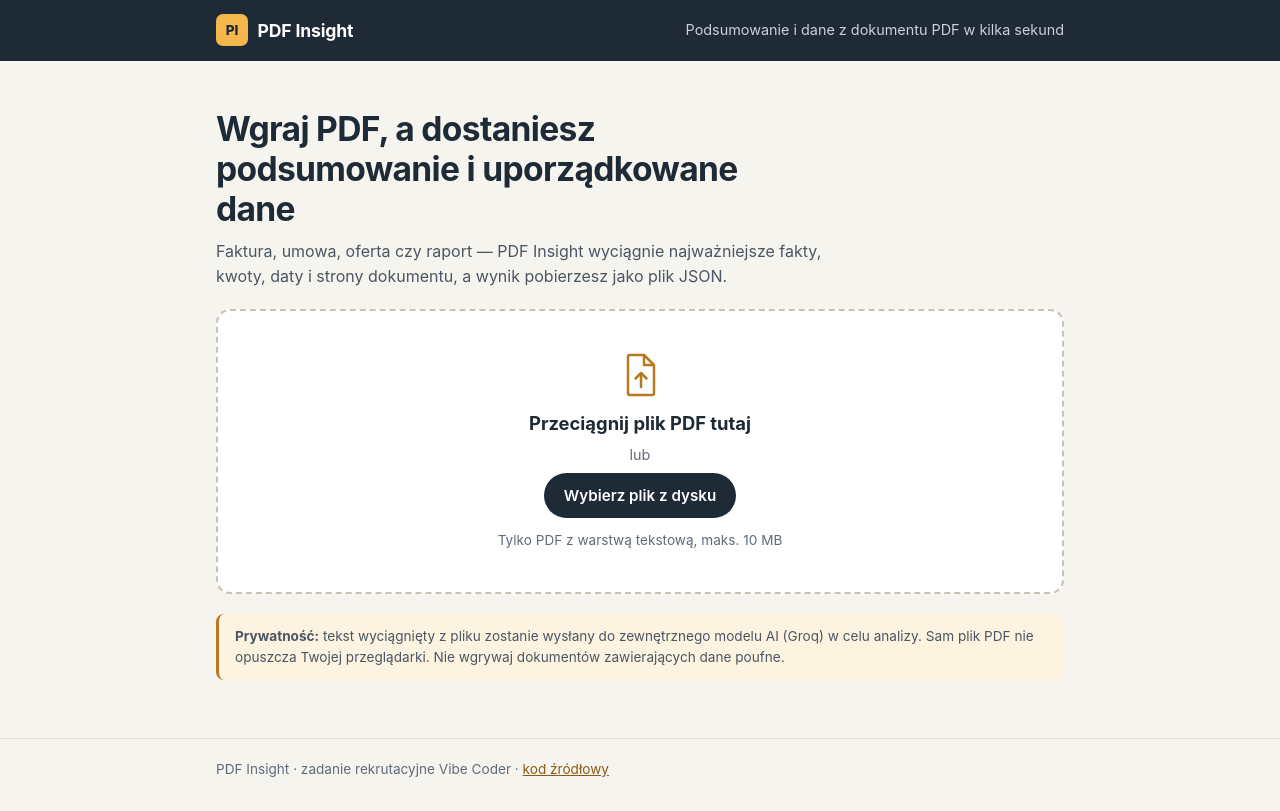
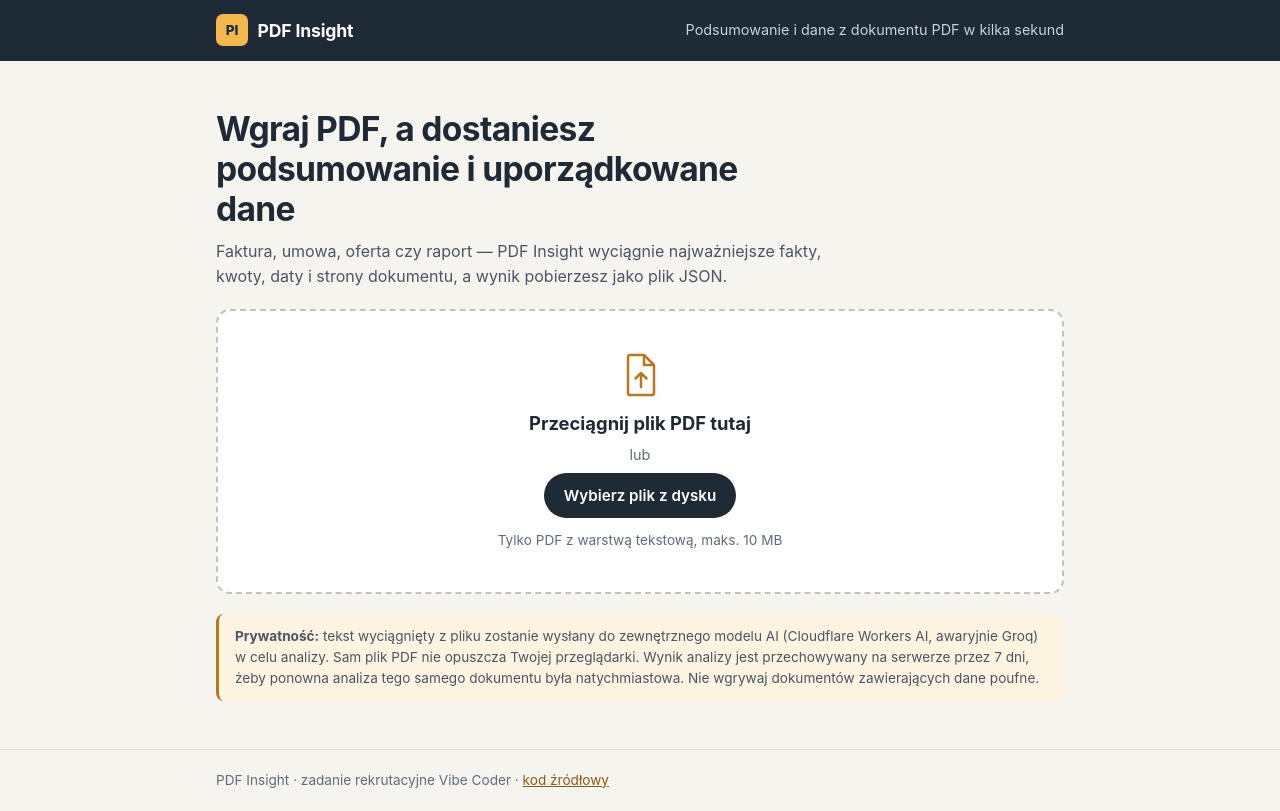
Before and after one commit to sebastiangawlinski/pdf-insight, a React (Vite) app: page / in a window 1280 px wide. Built offline with nearby package versions, Linux system fonts and the light colour scheme; no server answers.

Commit message:
feat: show AI provider and cache status, update privacy notice
Co-Authored-By: Claude Opus 5.5 <noreply@anthropic.com>
Claude-Session: https://claude.ai/code/session_016xiAd6eWj8VHEFAUkFP4LH

```diff
--- a/src/App.tsx
+++ b/src/App.tsx
@@ -108,8 +108,10 @@ export default function App() {
             <FileDropzone onFileSelected={handleFile} />
             <p className="privacy">
               <strong>Prywatność:</strong> tekst wyciągnięty z pliku zostanie wysłany do
-              zewnętrznego modelu AI (Groq) w celu analizy. Sam plik PDF nie opuszcza Twojej
-              przeglądarki. Nie wgrywaj dokumentów zawierających dane poufne.
+              zewnętrznego modelu AI (Cloudflare Workers AI, awaryjnie Groq) w celu analizy. Sam
+              plik PDF nie opuszcza Twojej przeglądarki. Wynik analizy jest przechowywany na
+              serwerze przez 7 dni, żeby ponowna analiza tego samego dokumentu była natychmiastowa.
+              Nie wgrywaj dokumentów zawierających dane poufne.
             </p>
             <HistoryList
               entries={history}
--- a/src/components/ResultView.tsx
+++ b/src/components/ResultView.tsx
@@ -202,6 +202,9 @@ export function ResultView({ analysis, fromHistory, onReset }: ResultViewProps)
       <p className="muted small result__footnote">
         Wynik wygenerowany przez AI ({analysis.meta.model}
         {analysis.meta.chunks > 1 ? `, dokument podzielony na ${analysis.meta.chunks} części` : ''}
+        {analysis.meta.cached
+          ? `; z pamięci podręcznej — analiza z ${formatDateTime(analysis.meta.analyzedAt)}`
+          : ''}
         ). Sprawdź ważne informacje w oryginalnym dokumencie.
       </p>
     </article>
```
